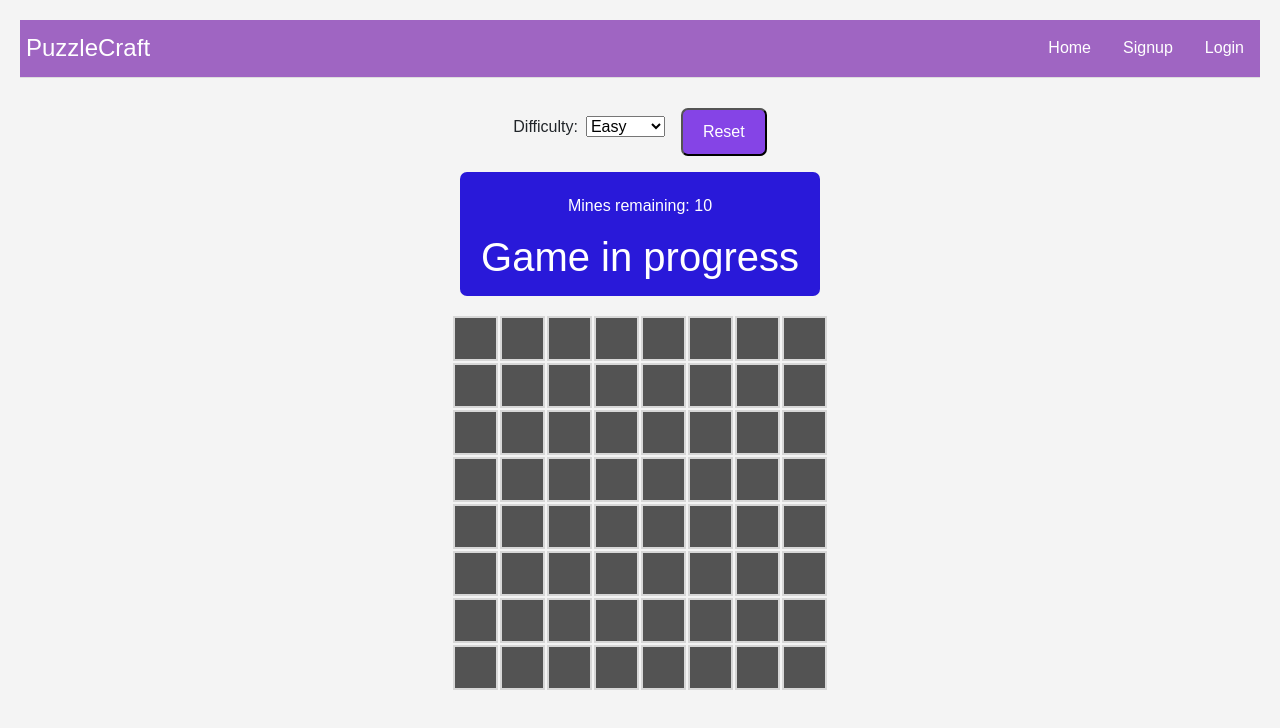
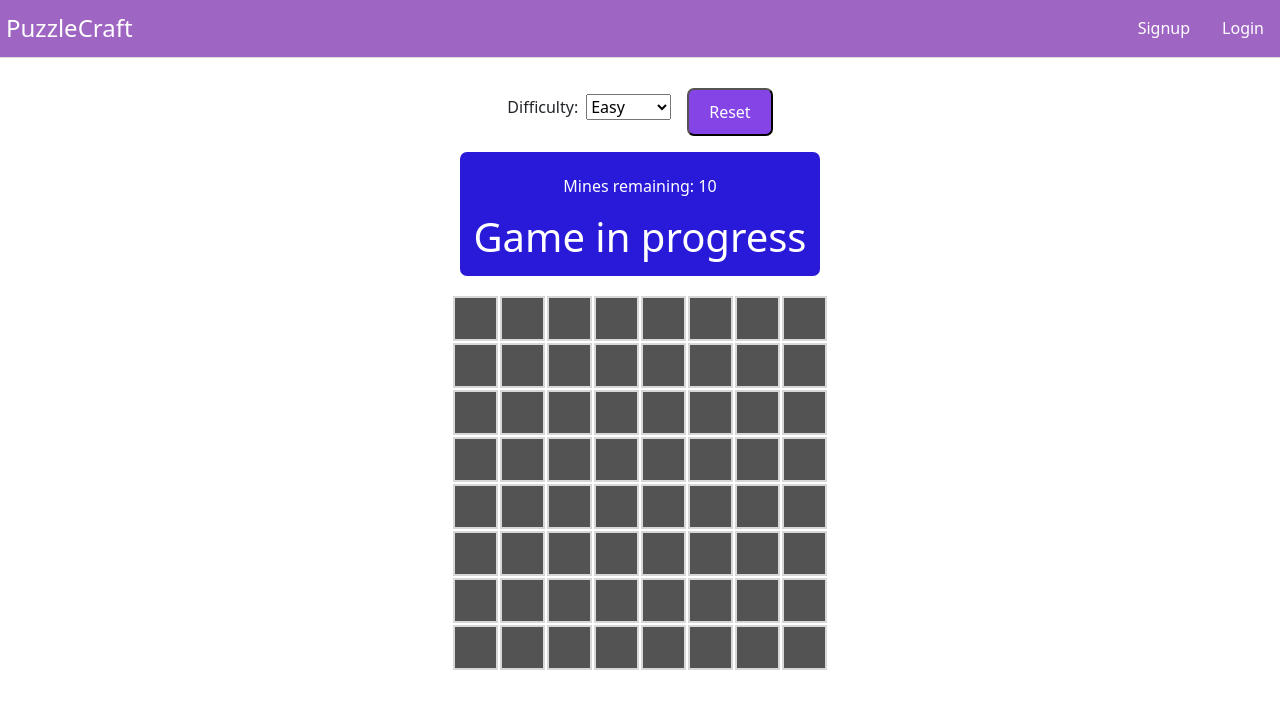
Before and after one commit to rkemmey/group_project, a React (Vite) app in the folder front_end/: page /minesweeper in a window 1280 px wide. Shown: the top 728 px of the page. Built offline with nearby package versions, Linux system fonts and the light colour scheme.

Commit message:
styling after merge

```diff
--- a/front_end/src/components/NavBar.jsx
+++ b/front_end/src/components/NavBar.jsx
@@ -12,14 +12,10 @@ export default function NavBar({ user, setUser }) {
         <h1>PuzzleCraft</h1>
       </div>
       <div className="navbar-right">
-      <Link to={"/"}>Home</Link><br></br>
+      {/* <Link to={"/"}>Home</Link><br></br> */}
         {user ? (
           <>
-            <Link to={"/sudoku/"}>Sudoku</Link><br></br>
-            <Link to={"/nonogram/"}>Nonogram</Link><br></br>
-            <Link to={"/2048/"}>2048</Link><br></br>
-            <Link to={"/puzzle-15/"}>15 Tiles</Link><br></br>
-            <Link to={"/dashboard/"}>Dashboard</Link><br></br>
+            <Link to={"/dashboard/"}>Puzzle Dashboard</Link><br></br>
             <Link to={"/profile/"}>Profile</Link>
             <button
               onClick={ async () =>
--- a/front_end/src/minesweeper/minesweeper.css
+++ b/front_end/src/minesweeper/minesweeper.css
@@ -4,12 +4,12 @@
   box-sizing: border-box;
 }
 
-body {
+/* body {
   margin: 20px;
   padding: 0;
   font-family: sans-serif;
   background: #f4f4f4;
-}
+} */
 
 .game {
   max-width: 400px;
```
